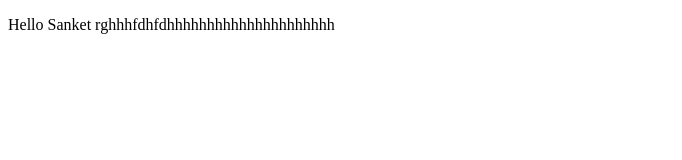
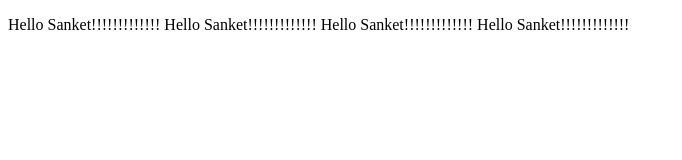
Before and after one commit to HelicoreRaj/Clasp-Demo-2, a plain HTML site: page src/Index.html in a window 1280 px wide. Shown: the whole page, without its empty margins (0-682 px from the left). Drawn offline with Linux system fonts and the light colour scheme.

Commit message:
demoDemo

```diff
--- a/src/Index.html
+++ b/src/Index.html
@@ -4,6 +4,6 @@
 	<title>Hello</title>
 </head>
 <body>
-	<p> Hello Sanket rghhhfdhfdhhhhhhhhhhhhhhhhhhhhh</p>
+	<p> Hello Sanket!!!!!!!!!!!!! Hello Sanket!!!!!!!!!!!!! Hello Sanket!!!!!!!!!!!!! Hello Sanket!!!!!!!!!!!!!</p>
 </body>
 </html>
```
